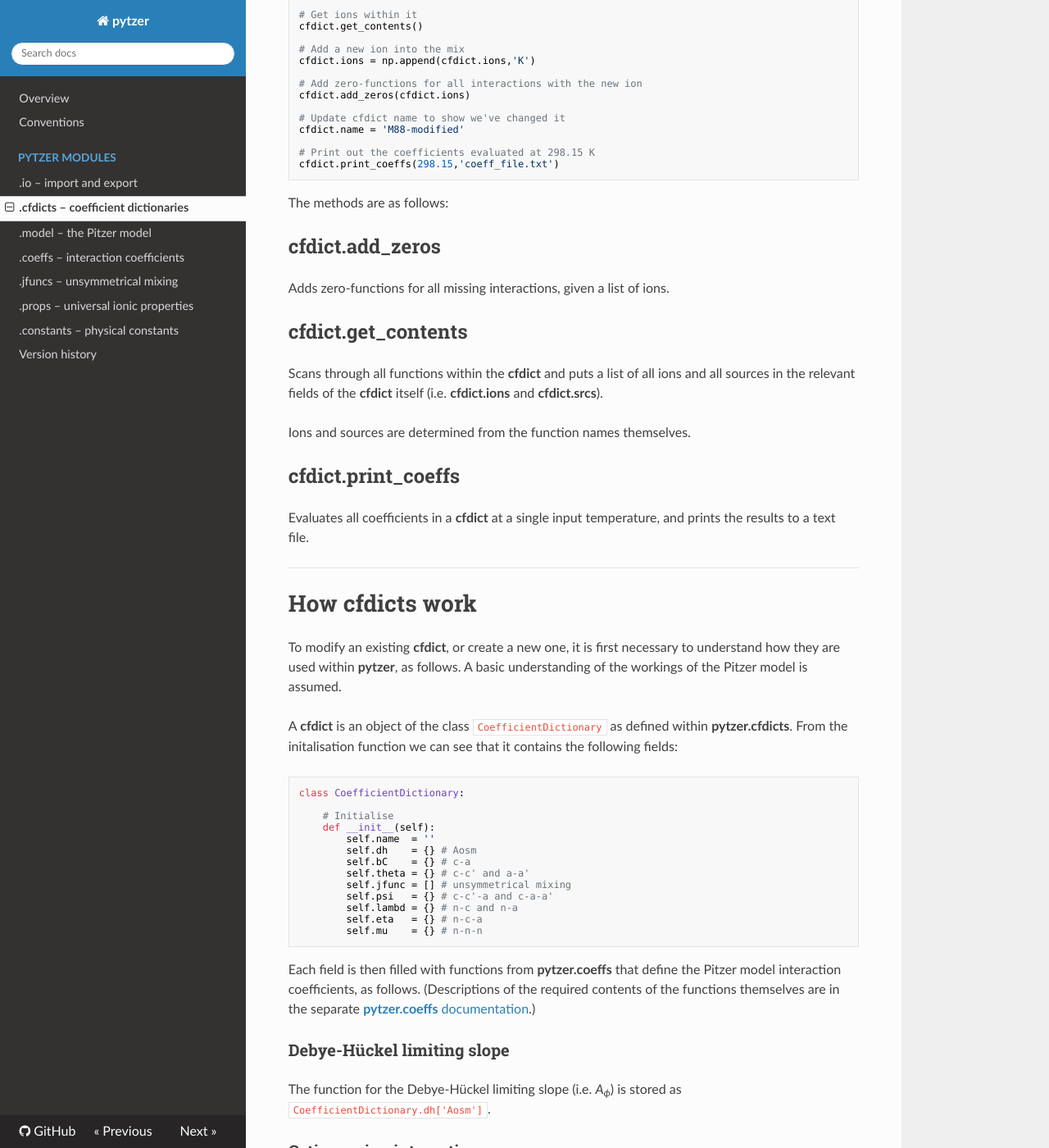
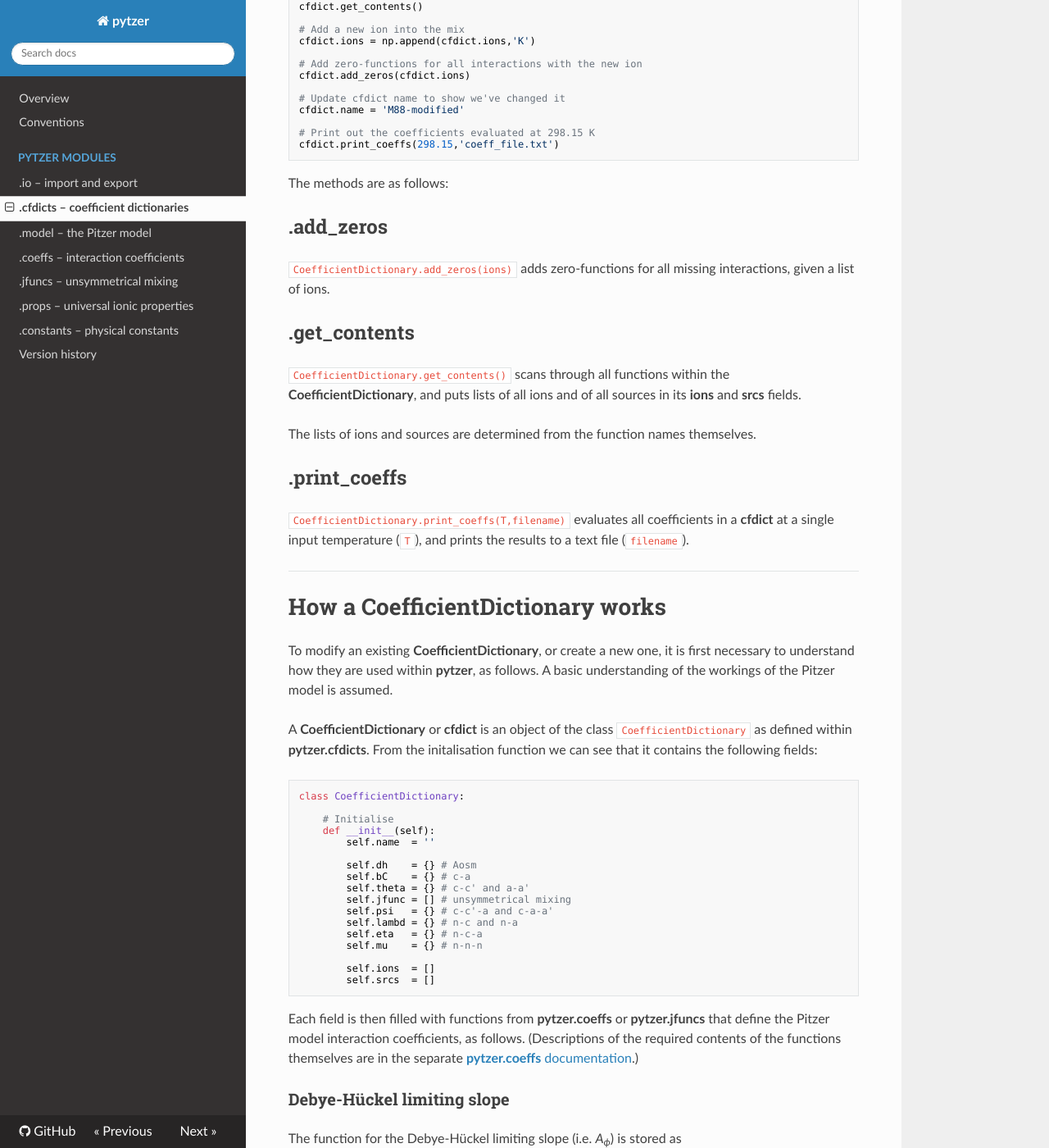
Before and after one commit to mvdh7/pytzer, an MkDocs documentation site: the page built from docs/modules/cfdicts.md, in a window 1280 px wide and 1400 px high, scrolled down 1212 px. Shown: the whole window at 82% size. Built offline with MkDocs 1.6.1, drawn with Linux system fonts in a browser that asks for light colours; nearby versions of some CDN libraries; some of the changed text lies outside the part shown.

Commit message:
Some updates to cfdicts documentation

````diff
--- a/docs/modules/cfdicts.md
+++ b/docs/modules/cfdicts.md
@@ -2,9 +2,9 @@
 
 **pytzer.cfdicts** provides specific combinations of coefficients that have been used in published Pitzer models, to use with **pytzer**.
 
-To use a Pitzer model we need to define a set of coefficients that quantify the interactions between different combinations of ions. We do this by creating a **cfdict** (short for **coefficient dictionary**), which contains functions that evaluate the coefficients for every possible interaction. The functions themselves are defined separately in **pytzer.coeffs**.
+To use a Pitzer model we need to define a set of coefficients that quantify the interactions between different combinations of ions. We do this by creating a **CoefficientDictionary** - or **cfdict** for short - which contains functions that evaluate the coefficients for every possible interaction. The functions themselves are defined separately, in **pytzer.coeffs**.
 
-A number of [pre-defined cfdicts](#pre-defined-cfdicts) are included in **pytzer.cfdicts**. If you want to use of these, all you need to do is assign the variable `cfdict` appropriately:
+A number of [pre-defined cfdicts](#pre-defined-cfdicts) are included in **pytzer.cfdicts**. To use these, all you need to do is assign the variable `cfdict` appropriately:
 
 ```python
 import pytzer as pz
@@ -17,11 +17,9 @@ This `cfdict` can then be passed into all of the **pytzer.model** functions.
 
 <hr />
 
-# Pre-defined cfdicts
+# Pre-defined CoefficientDictionary
 
-Several ready-to-use **cfdicts** are available in this module.
-
-To decode the sources, see the [literature references table](../../name-conventions/#literature-references).
+Several ready-to-use **CoefficientDictionary** are available in this module. To decode their sources, see the [literature references table](../../name-conventions/#literature-references).
 
 <table><tr>
 
@@ -84,28 +82,28 @@ cfdict.print_coeffs(298.15,'coeff_file.txt')
 
 The methods are as follows:
 
-## cfdict.add_zeros
+## .add_zeros
 
-Adds zero-functions for all missing interactions, given a list of ions.
+`CoefficientDictionary.add_zeros(ions)` adds zero-functions for all missing interactions, given a list of ions.
 
-## cfdict.get_contents
+## .get_contents
 
-Scans through all functions within the **cfdict** and puts a list of all ions and all sources in the relevant fields of the **cfdict** itself (i.e. **cfdict.ions** and **cfdict.srcs**).
+`CoefficientDictionary.get_contents()` scans through all functions within the **CoefficientDictionary**, and puts lists of all ions and of all sources in its **ions** and **srcs** fields.
 
-Ions and sources are determined from the function names themselves.
+The lists of ions and sources are determined from the function names themselves.
 
-## cfdict.print_coeffs
+## .print_coeffs
 
-Evaluates all coefficients in a **cfdict** at a single input temperature, and prints the results to a text file.
+`CoefficientDictionary.print_coeffs(T,filename)` evaluates all coefficients in a **cfdict** at a single input temperature (`T`), and prints the results to a text file (`filename`).
 
 
 <hr />
 
-# How cfdicts work
+# How a CoefficientDictionary works
 
-To modify an existing **cfdict**, or create a new one, it is first necessary to understand how they are used within **pytzer**, as follows. A basic understanding of the workings of the Pitzer model is assumed.
+To modify an existing **CoefficientDictionary**, or create a new one, it is first necessary to understand how they are used within **pytzer**, as follows. A basic understanding of the workings of the Pitzer model is assumed.
 
-A **cfdict** is an object of the class `CoefficientDictionary` as defined within **pytzer.cfdicts**. From the initalisation function we can see that it contains the following fields:
+A **CoefficientDictionary** or **cfdict** is an object of the class `CoefficientDictionary` as defined within **pytzer.cfdicts**. From the initalisation function we can see that it contains the following fields:
 
 ```python
 class CoefficientDictionary:
@@ -113,6 +111,7 @@ class CoefficientDictionary:
     # Initialise
     def __init__(self):
         self.name  = ''
+
         self.dh    = {} # Aosm
         self.bC    = {} # c-a
         self.theta = {} # c-c' and a-a'
@@ -121,14 +120,18 @@ class CoefficientDictionary:
         self.lambd = {} # n-c and n-a
         self.eta   = {} # n-c-a
         self.mu    = {} # n-n-n
+
+        self.ions  = []
+        self.srcs  = []
 ```
 
-Each field is then filled with functions from **pytzer.coeffs** that define the Pitzer model interaction coefficients, as follows. (Descriptions of the required contents of the functions themselves are in the separate <a href="../coeffs"><strong>pytzer.coeffs</strong> documentation</a>.)
+Each field is then filled with functions from **pytzer.coeffs** or **pytzer.jfuncs** that define the Pitzer model interaction coefficients, as follows. (Descriptions of the required contents of the functions themselves are in the separate <a href="../coeffs"><strong>pytzer.coeffs</strong> documentation</a>.)
 
 
 ### Debye-Hückel limiting slope
 
 The function for the Debye-Hückel limiting slope (i.e. <i>A<sub>ϕ</sub></i>) is stored as `CoefficientDictionary.dh['Aosm']`.
+
 
 ### Cation-anion interactions
 
@@ -167,7 +170,6 @@ cfdict.psi['Ca-Mg-Cl']  = <Ca-Mg-Cl interaction coefficients function>
 cfdict.psi['Mg-Na-SO4'] = <Mg-Na-SO4 interaction coefficients function>
 cfdict.psi['Na-Cl-SO4'] = <Na-Cl-SO4 interaction coefficients function>
 ```
-
 
 ### Neutral interactions
 
````
Also changed, not shown: docs/modules/coeffs.md (+14 -6 lines), docs/name-conventions.md (+2 -2 lines), docs/version-history.md (+12 -6 lines).
